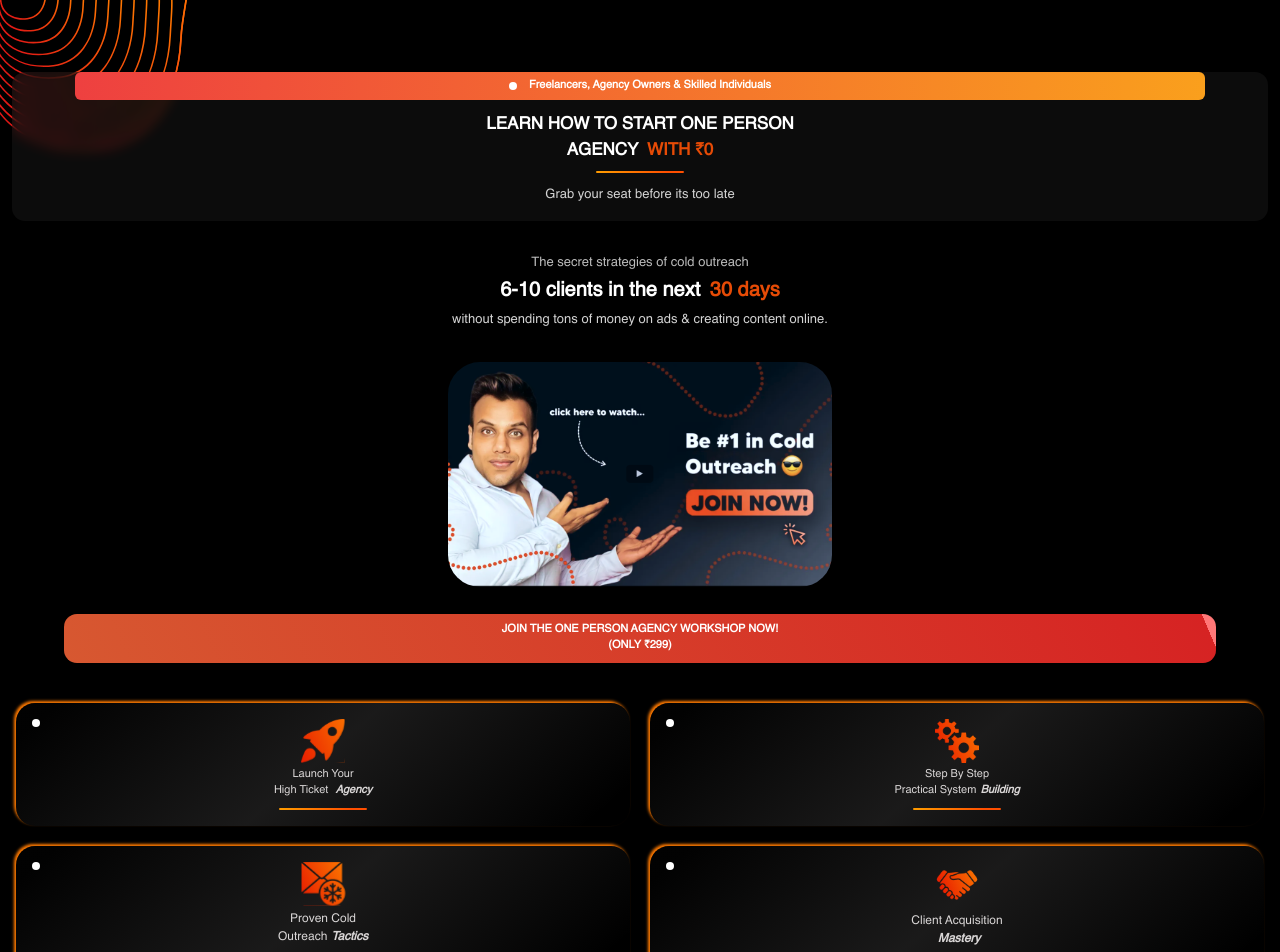
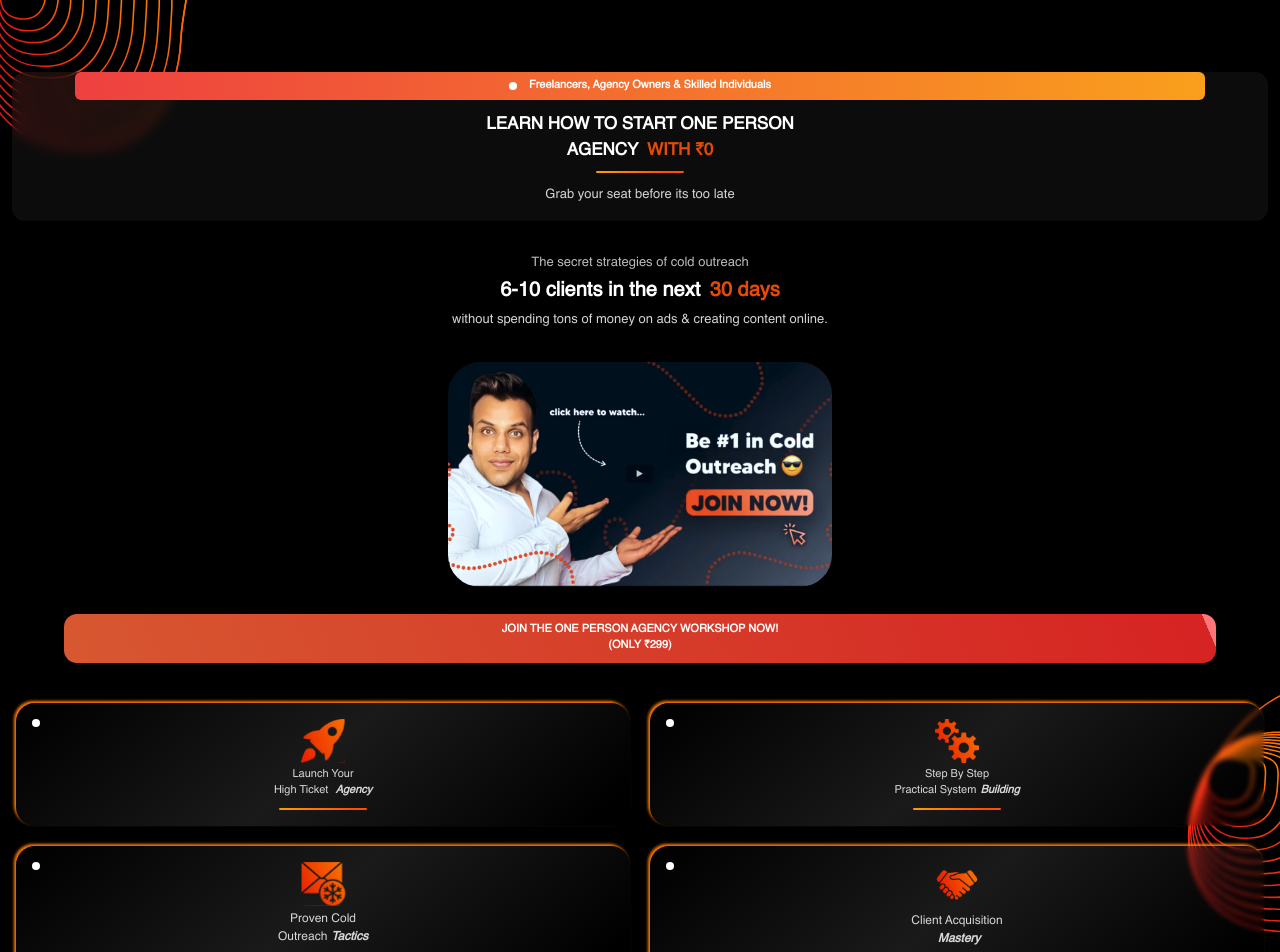
Before and after one commit to ShayanJamil519/uk-landing-page, a Next.js app: page / in a window 1280 px wide. Shown: the top 952 px of the page. Built offline with nearby package versions, Linux system fonts and the light colour scheme; a web font is replaced by a local one.

Commit message:
UI Fixes

```diff
--- a/src/components/Bonus.jsx
+++ b/src/components/Bonus.jsx
@@ -32,6 +32,7 @@ function Bonus() {
       <h2 className="text-white text-[24px] font-[700] font-helvetica">
         Unlock Bonuses Worth{" "}
         <span
+          className="font-epicene"
           style={{
             background:
               "linear-gradient(272deg, #F90 37.08%, #F90 37.09%, #F00 94.15%)",
@@ -82,7 +83,7 @@ function Bonus() {
       </div>
 
       <div
-        className="text-white text-center py-10 px-4 w-[85%] rounded-[19px] my-8"
+        className="text-white text-center py-10 px-4 w-[85%] rounded-[19px] my-8 relative"
         style={{
           background:
             "linear-gradient(139deg, rgba(6, 6, 6, 0.30) 5.43%, rgba(177, 174, 174, 0.15) 48.89%, rgba(217, 217, 217, 0.00) 94.14%)",
@@ -91,6 +92,7 @@ function Bonus() {
           backdropFilter: "blur(2.70px)",
         }}
       >
+        <span className="w-[10px] h-[10px] rounded-full bg-[#fff] left-5 top-5 absolute"></span>
         <div className="flex flex-col items-center justify-center ">
           <p className="text-[13px] font-helvetica">
             Total Value of{" "}
--- a/src/components/JoinWorkshop.jsx
+++ b/src/components/JoinWorkshop.jsx
@@ -15,13 +15,18 @@ const JoinWorkshop = () => {
         <p className="m-0">(ONLY ₹299)</p>
       </div>
       {/* Bottom */}
-      <div className="mt-10 relative px-4 grid grid-cols-2 gap-5">
+      <div className="mt-10 relative px-4 grid grid-cols-2 gap-5 ">
+        <img
+          src="/worksop__layer.svg"
+          alt="logo"
+          className="absolute right-0 -top-5"
+        />
+
         <div
           className="py-4 px-3 relative text-[#D9D6D6] text-[11px] font-helvetica col-span-1"
           style={{
             borderRadius: "19px",
             boxShadow: "-2px -2px 3px 0px #FF7A00",
-            // border: "3px solid #FF7A00",
             background:
               "linear-gradient(139deg, rgba(6, 6, 6, 0.30) 5.43%, rgba(177, 174, 174, 0.15) 48.89%, rgba(217, 217, 217, 0.00) 94.14%)",
             backdropFilter: "blur(2.7000px)",
```
Also changed, not shown: public/worksop__layer.svg (added).
